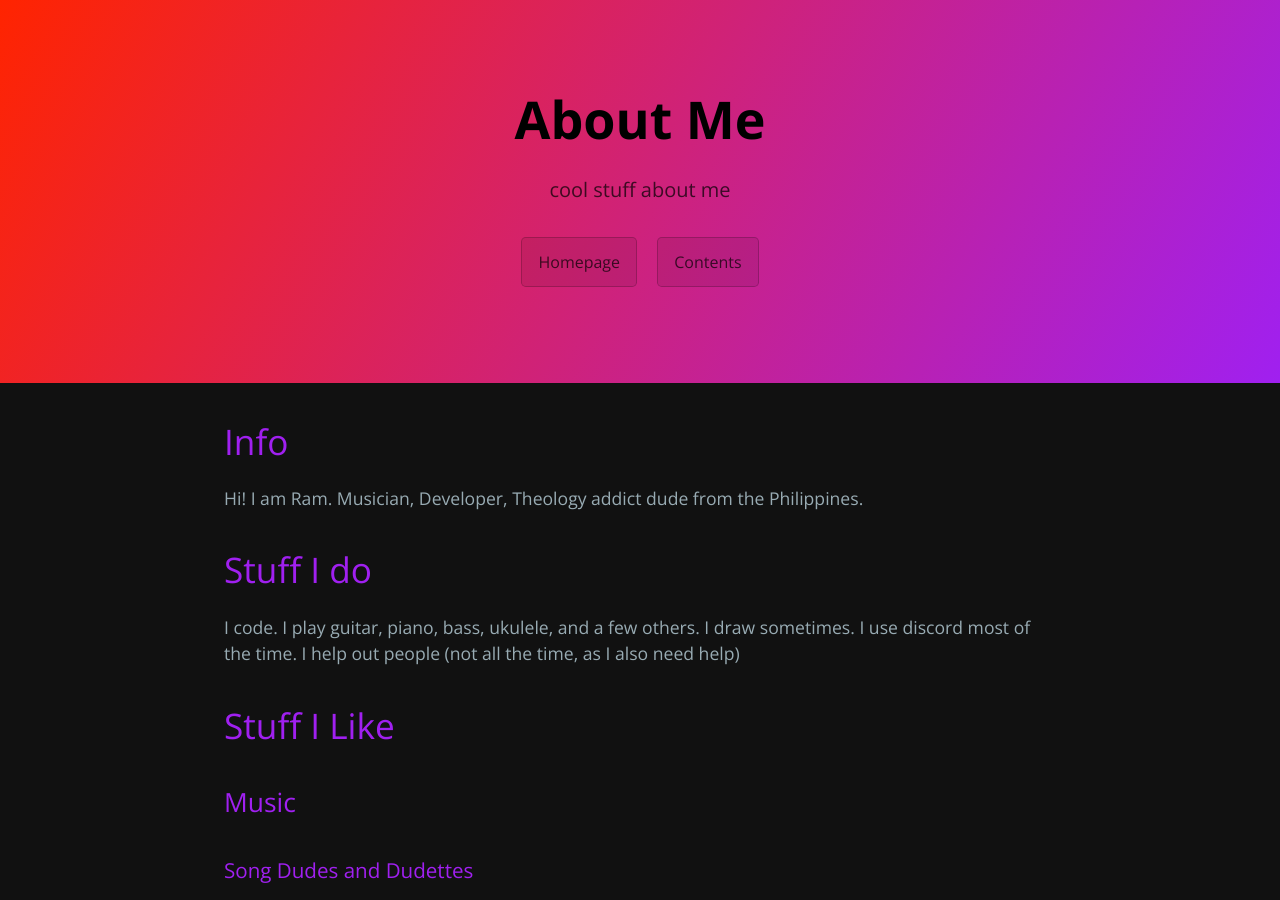
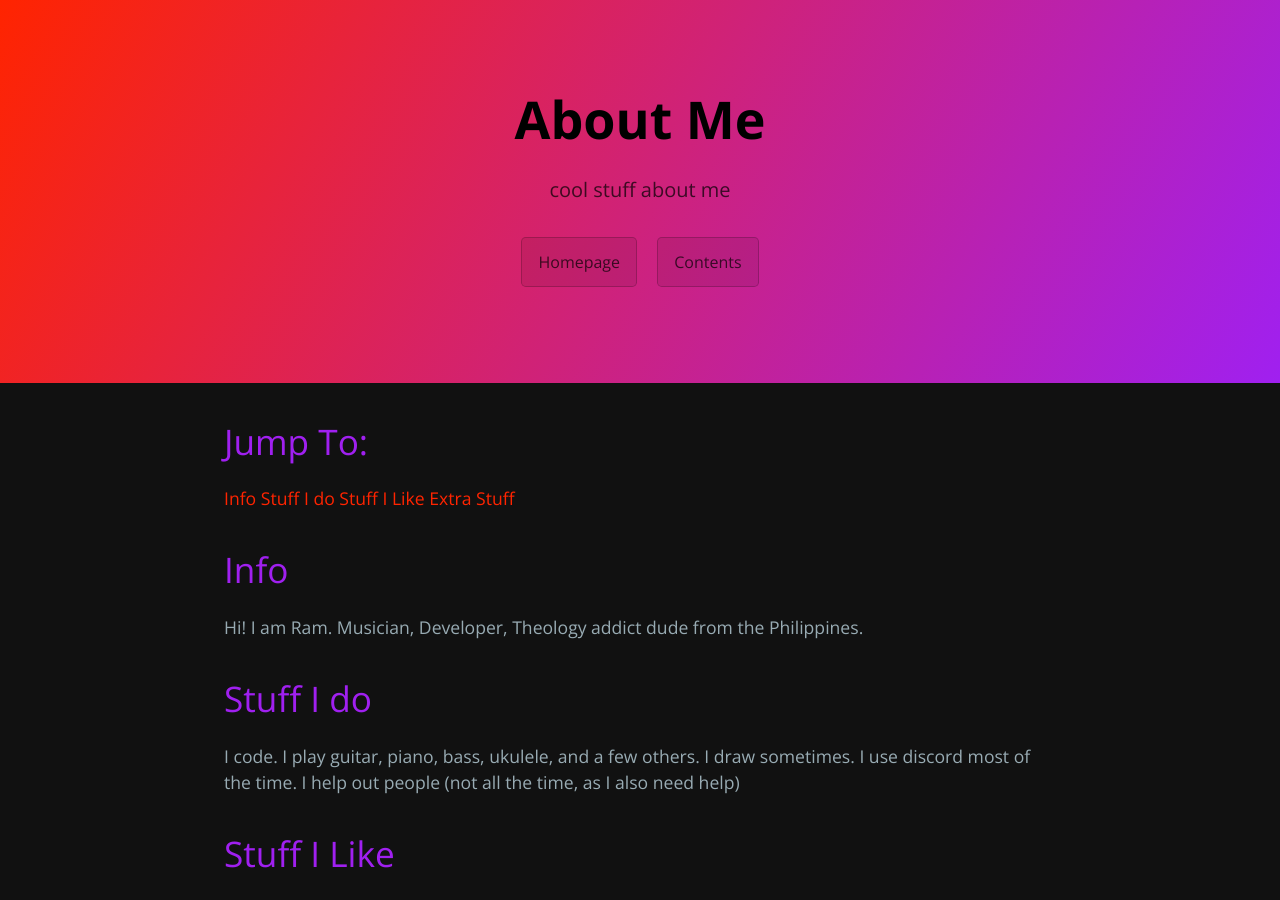
Before and after one commit to doctrinedatabase/doctrine, a Jekyll site: the page built from aboutme.md, in a window 1280 px wide and 900 px high. Built offline with Jekyll 4.4.1, drawn with Linux system fonts in a browser that asks for light colours.

Commit message:
Update aboutme.md

```diff
--- a/aboutme.md
+++ b/aboutme.md
@@ -3,6 +3,12 @@ layout: default
 title: About Me
 description: cool stuff about me
 ---
+
+# Jump To:
+[Info](#Info)
+[Stuff I do](#stuff-i-do)
+[Stuff I Like](#stuff-i-like)
+[Extra Stuff](#extra-stuff)
 
 # Info
 Hi! I am Ram.
```
